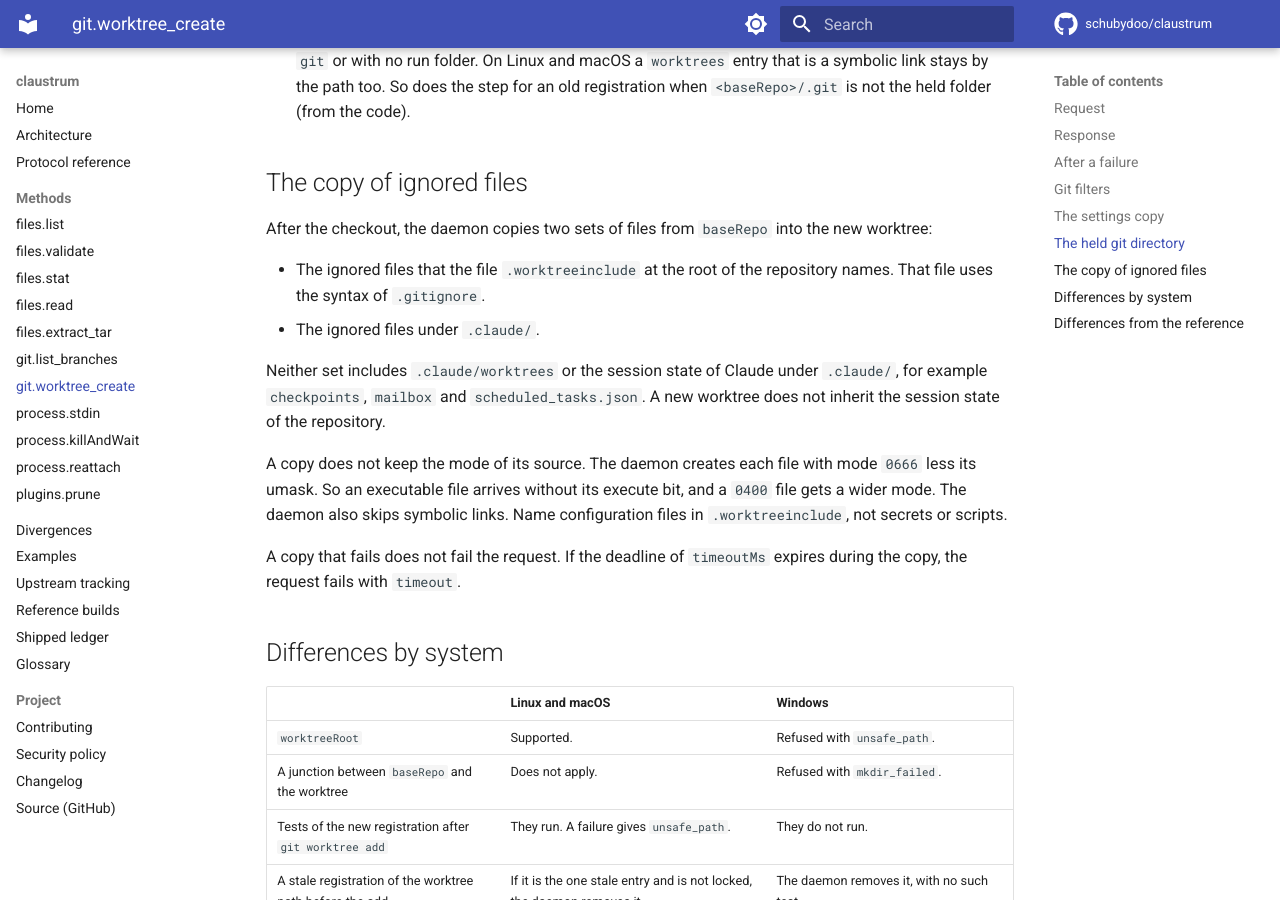
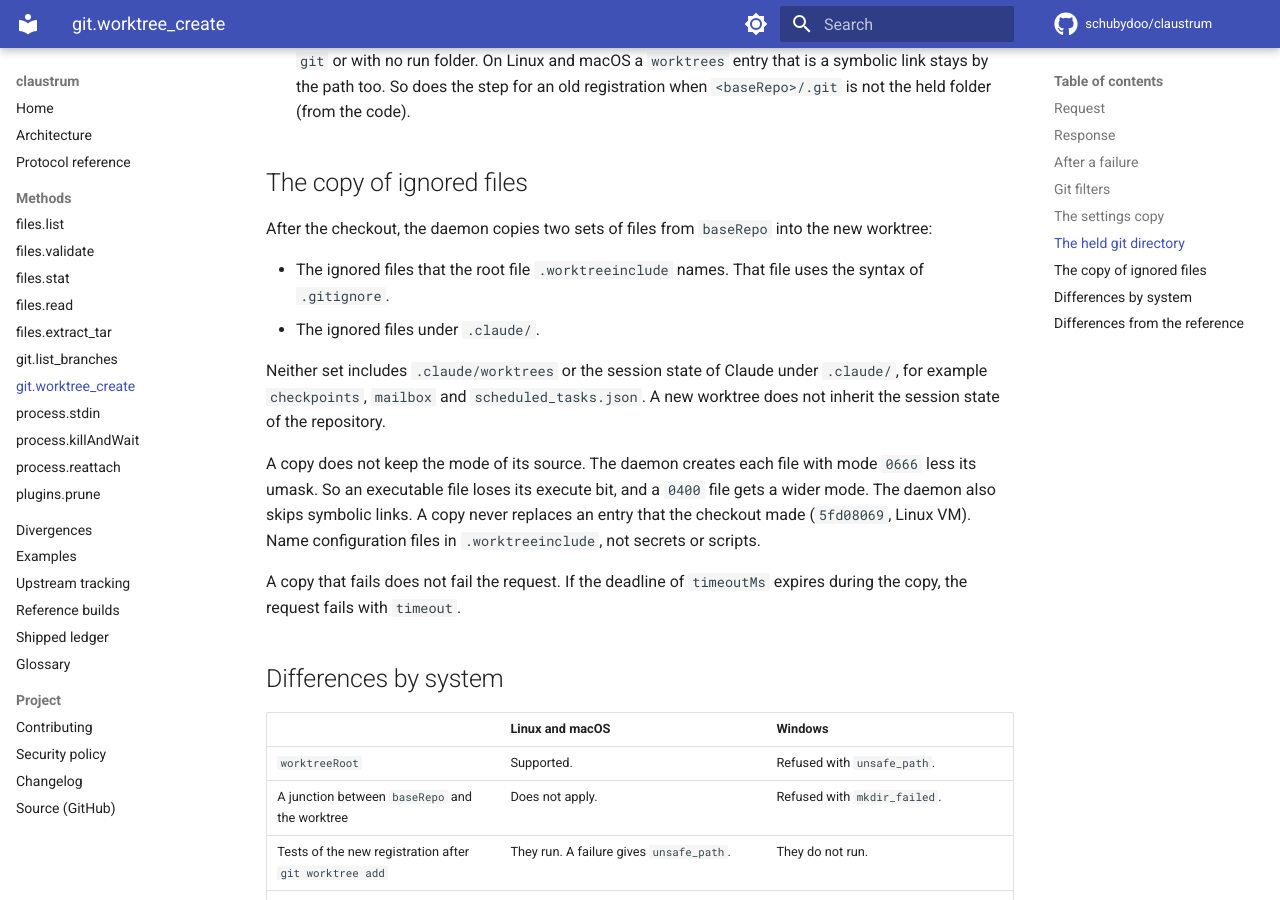
Before and after one commit to schubydoo/claustrum, an MkDocs documentation site: the page built from docs/protocol/git-worktree-create.md, in a window 1280 px wide and 900 px high, scrolled down 6293 px. Built offline with MkDocs 1.6.1 and Material for MkDocs 9.7.7, drawn with Linux system fonts in a browser that asks for light colours; comment, search, counter and statistics services are not loaded.

Commit message:
docs: say that a worktree file copy never replaces an entry
One sentence on the method page with its Linux VM basis, and the changeset.

Co-Authored-By: Claude Opus 5.5 <noreply@anthropic.com>

```diff
--- a/docs/protocol/git-worktree-create.md
+++ b/docs/protocol/git-worktree-create.md
@@ -155,12 +155,12 @@ In the state `shadow` a create holds the git directory of `baseRepo` open from i
 
 After the checkout, the daemon copies two sets of files from `baseRepo` into the new worktree:
 
-- The ignored files that the file `.worktreeinclude` at the root of the repository names. That file uses the syntax of `.gitignore`.
+- The ignored files that the root file `.worktreeinclude` names. That file uses the syntax of `.gitignore`.
 - The ignored files under `.claude/`.
 
 Neither set includes `.claude/worktrees` or the session state of Claude under `.claude/`, for example `checkpoints`, `mailbox` and `scheduled_tasks.json`. A new worktree does not inherit the session state of the repository.
 
-A copy does not keep the mode of its source. The daemon creates each file with mode `0666` less its umask. So an executable file arrives without its execute bit, and a `0400` file gets a wider mode. The daemon also skips symbolic links. Name configuration files in `.worktreeinclude`, not secrets or scripts.
+A copy does not keep the mode of its source. The daemon creates each file with mode `0666` less its umask. So an executable file loses its execute bit, and a `0400` file gets a wider mode. The daemon also skips symbolic links. A copy never replaces an entry that the checkout made (`5fd08069`, Linux VM). Name configuration files in `.worktreeinclude`, not secrets or scripts.
 
 A copy that fails does not fail the request. If the deadline of `timeoutMs` expires during the copy, the request fails with `timeout`.
 
```
Also changed, not shown: .changeset/include-copy-exclusive-create.md (added, +5 -0 lines).
